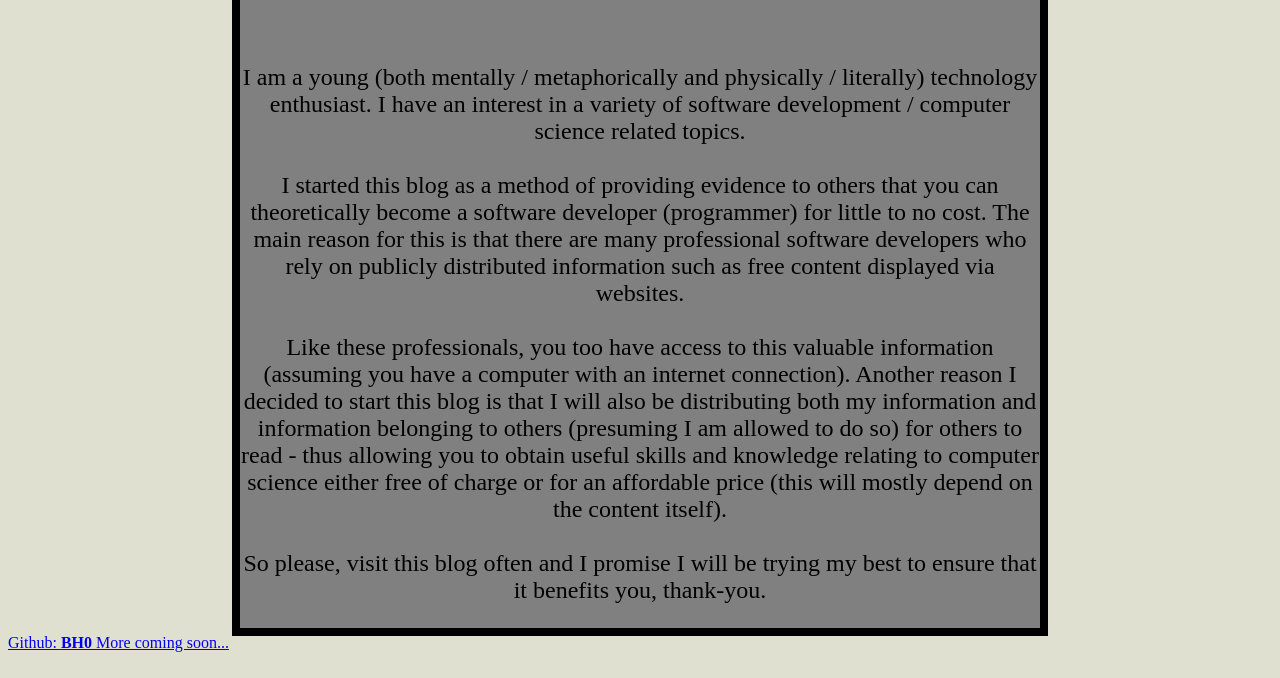
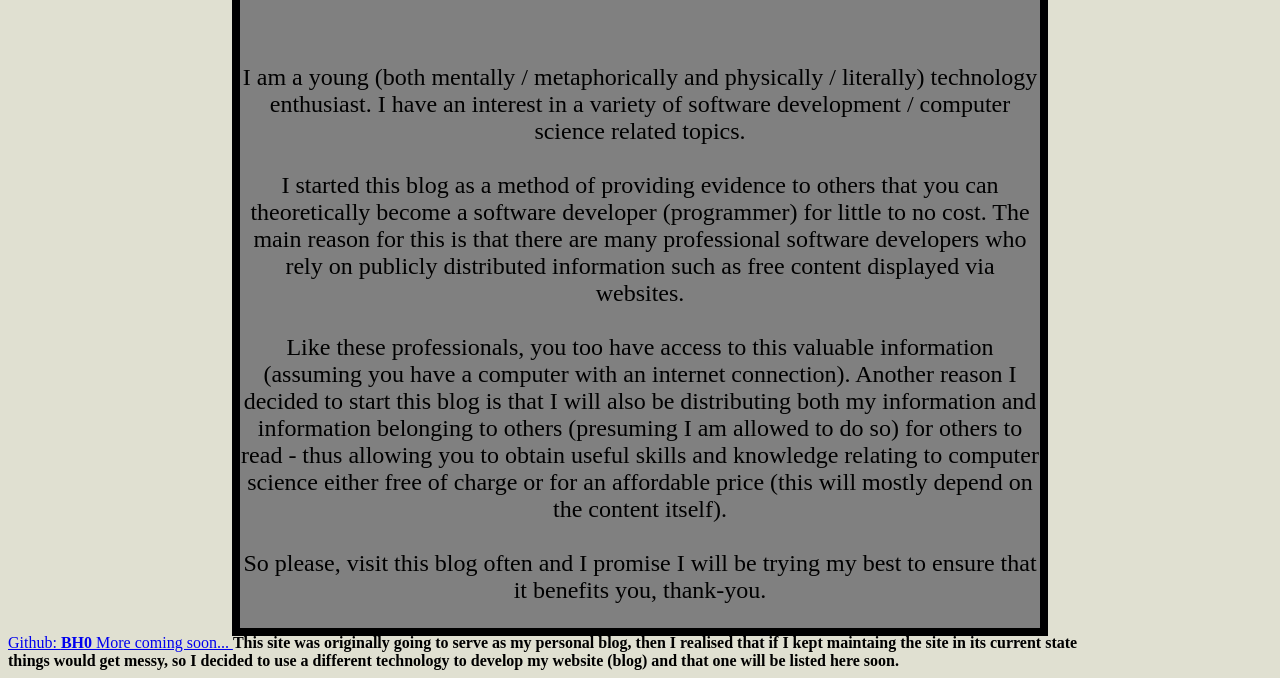
Before and after one commit to BH0/PersonalBlog, a plain HTML site: page index.html in a window 1280 px wide. Shown: the part 232-910 px from the top of the page. Drawn offline with nearby package versions, Linux system fonts and the light colour scheme.

Commit message:
Update index.html

```diff
--- a/index.html
+++ b/index.html
@@ -75,5 +75,10 @@
 		<br>
 		<a href="#"> Github: <b> BH0 </b> </a>
 		<a href="#"> More coming soon... </a>
+
+		<b> This site was originally going to serve as my personal blog, then I realised that if I kept maintaing the site in its current state
+			<br> things would get messy, so I decided to use a different technology to develop my website (blog) and that one will be listed here
+			soon.
+		</b>
 	</body>
 </html>
```
